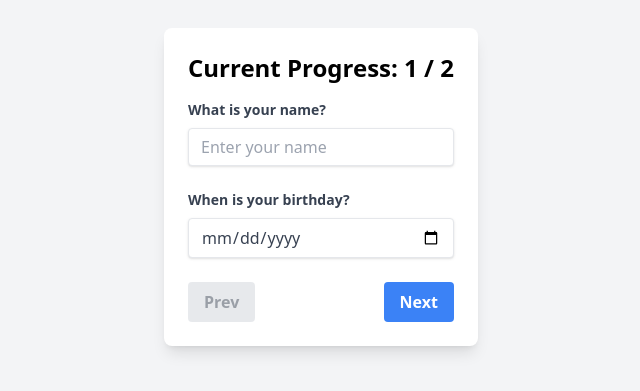
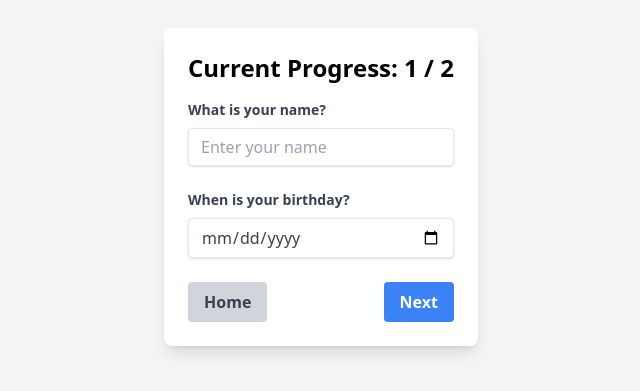
Before and after one commit to OpeOpeDev/my-survey-app, a Vue app: page /survey in a window 1280 px wide. Shown: the part 213-604 px from the top of the page, without its empty margins (319-959 px from the left). Built offline with nearby package versions, Linux system fonts and the light colour scheme.

Commit message:
add Home button in the first survey page

```diff
--- a/src/views/QuestionsView.vue
+++ b/src/views/QuestionsView.vue
@@ -13,9 +13,16 @@
           v-model="answers[index]"
         />
         <div class="flex justify-between mt-8">
+          <router-link
+            to="/"
+            v-if="survey.process === 1"
+            @click="retake"
+            class="bg-gray-300 text-gray-700 font-semibold py-2 px-4 rounded disabled:opacity-50 disabled:cursor-not-allowed"
+            >Home
+          </router-link>
           <button
+            v-else
             @click="prevPage"
-            :disabled="survey.process === 1"
             class="bg-gray-300 text-gray-700 font-semibold py-2 px-4 rounded disabled:opacity-50 disabled:cursor-not-allowed"
           >
             Prev
```
